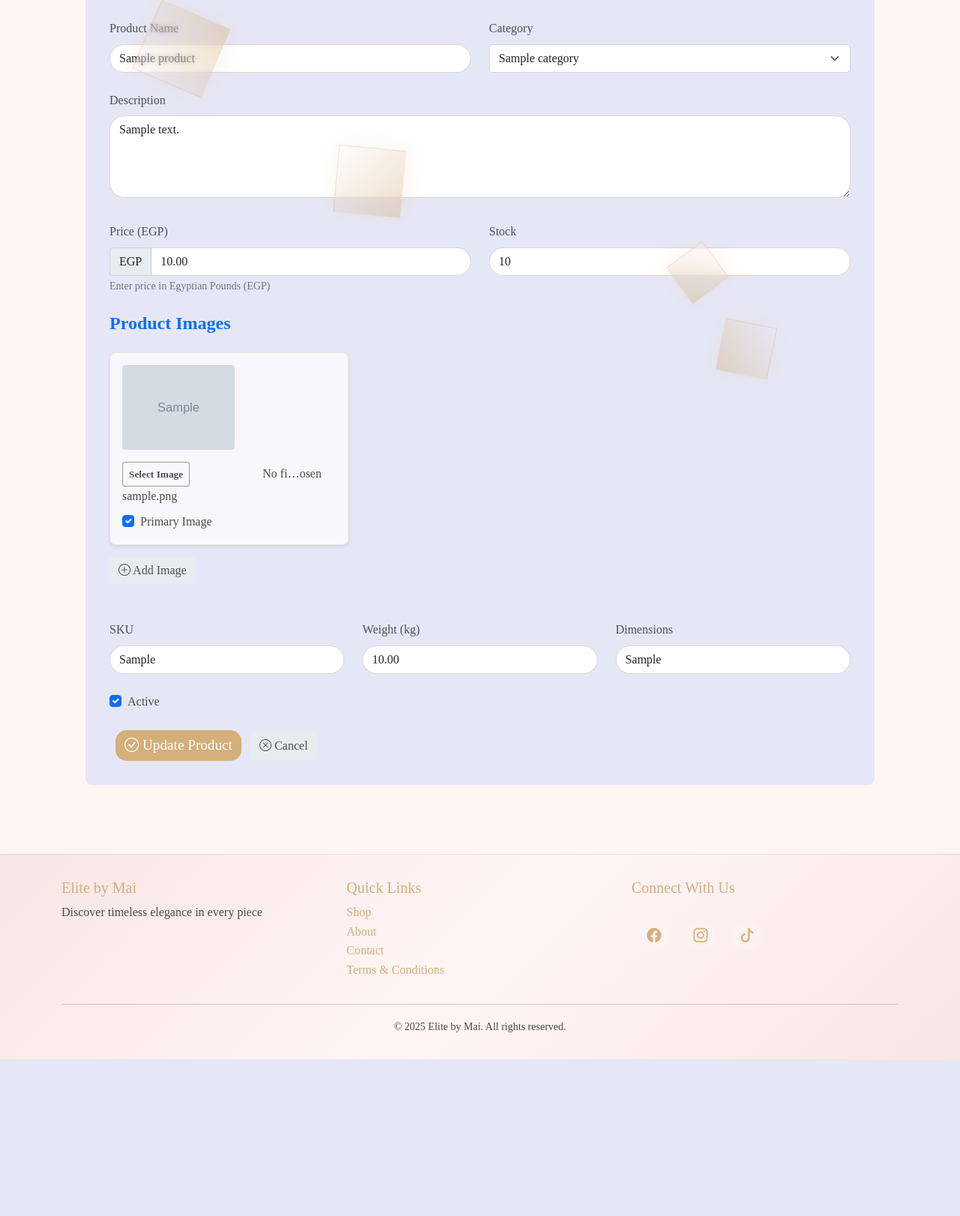
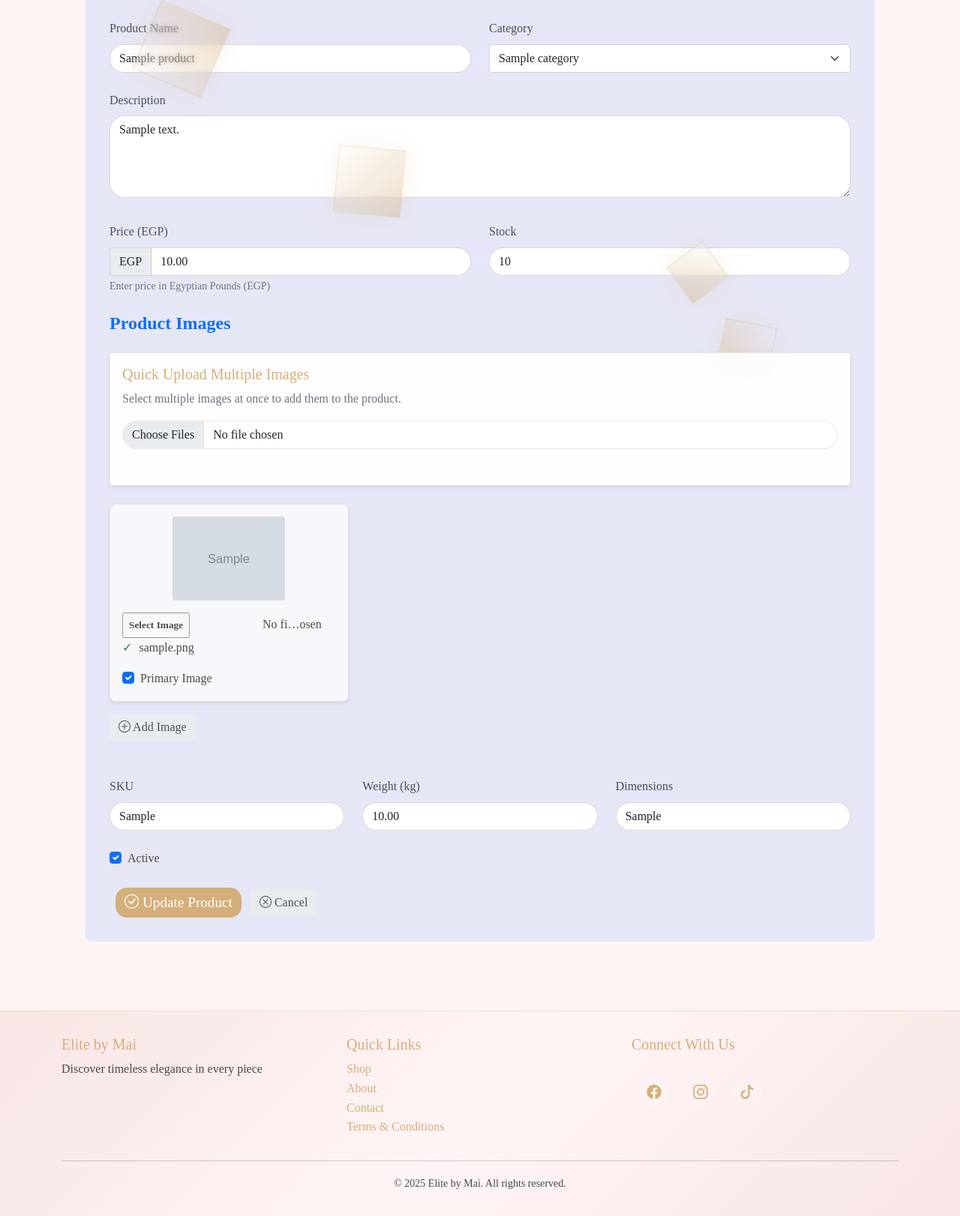
Before and after one commit to engziada/flask_ecommerce, a Flask app: page /admin/products/1/edit in a window 1280 px wide. Shown: the part 225-1847 px from the top of the page at 75% size. Before the commit the page ends 1638 px from the top, so only its background shows below. Run offline with Flask 3, Linux system fonts and the light colour scheme; a user stored in the database is signed in; tables that the repository leaves empty hold one stand-in row (values such as "Sample post"); grey boxes marked "Sample" are stand-in pictures; some libraries are stand-ins or nearby versions.

Commit message:
Styles hotfix 030325

```diff
--- a/app/admin/forms.py
+++ b/app/admin/forms.py
@@ -72,6 +72,10 @@ class ProductForm(FlaskForm):
     ])
     is_active = BooleanField('Active')
     images = FieldList(FormField(ProductImageForm), min_entries=1)
+    multiple_images = FileField('Upload Multiple Images', validators=[
+        Optional(),
+        FileAllowed(['jpg', 'jpeg', 'png', 'gif'], 'Only JPG, JPEG, PNG, and GIF images are allowed.')
+    ], render_kw={"multiple": True})
 
     def __init__(self, *args, **kwargs):
         """Initialize the form"""
--- a/app/static/css/style.css
+++ b/app/static/css/style.css
@@ -2032,4 +2032,38 @@ footer {
     .navbar .user-name {
         max-width: 150px;
     }
-}
+
+    .product-image-container {
+        height: 200px;
+    }
+
+    .product-image {
+        height: auto;
+        max-height: 100%;
+    }
+}
+
+@media (max-width: 575.98px) {
+    .product-image-container {
+        height: 180px;
+    }
+}
+
+/* File input styling for product images */
+.custom-file-label {
+    overflow: hidden;
+    text-overflow: ellipsis;
+    white-space: nowrap;
+}
+
+.custom-file-label .text-success {
+    margin-right: 5px;
+}
+
+.preview-image {
+    max-height: 150px;
+    width: auto;
+    display: block;
+    margin: 0 auto 15px;
+    object-fit: contain;
+}
--- a/app/static/js/product_form.js
+++ b/app/static/js/product_form.js
@@ -36,8 +36,11 @@ document.addEventListener('DOMContentLoaded', function() {
     function handleFileInput(input) {
         // Update label with filename
         const label = input.nextElementSibling;
+        if (label && label.classList.contains('custom-file-label')) {
             const fileName = input.files[0]?.name || 'Choose file';
-        label.textContent = fileName;
+            // Remove any existing checkmark
+            label.innerHTML = fileName;
+        }
 
         // Preview image
         if (input.files && input.files[0]) {
@@ -66,6 +69,12 @@ document.addEventListener('DOMContentLoaded', function() {
                 if (existingHidden) {
                     existingHidden.remove();
                 }
+
+                // Remove the "current image will be kept" message if it exists
+                const helpText = imageEntry.querySelector('.form-text.text-muted');
+                if (helpText) {
+                    helpText.remove();
+                }
             };
 
             reader.readAsDataURL(input.files[0]);
@@ -78,35 +87,96 @@ document.addEventListener('DOMContentLoaded', function() {
         });
     });
 
+    // Multiple Images Upload
+    const multipleImagesInput = document.getElementById('multiple_images');
+    const multipleImagesPreview = document.getElementById('multipleImagesPreview');
+
+    if (multipleImagesInput) {
+        multipleImagesInput.addEventListener('change', function() {
+            // Clear preview
+            multipleImagesPreview.innerHTML = '';
+
+            if (this.files && this.files.length > 0) {
+                // Show preview for each file
+                Array.from(this.files).forEach((file, index) => {
+                    const reader = new FileReader();
+
+                    reader.onload = function(e) {
+                        const previewDiv = document.createElement('div');
+                        previewDiv.classList.add('position-relative', 'mb-2');
+
+                        const img = document.createElement('img');
+                        img.src = e.target.result;
+                        img.classList.add('img-thumbnail');
+                        img.style.width = '100px';
+                        img.style.height = '100px';
+                        img.style.objectFit = 'contain';
+                        img.alt = file.name;
+
+                        previewDiv.appendChild(img);
+                        multipleImagesPreview.appendChild(previewDiv);
+                    };
+
+                    reader.readAsDataURL(file);
+
+                    // Create image entries for each file
+                    if (index === 0 && this.files.length > 0) {
+                        // Don't add new entries yet - we'll do it when the form is submitted
+                        // This prevents creating entries that might not be submitted
+                    }
+                });
+
+                // Show message about number of images selected
+                const messageDiv = document.createElement('div');
+                messageDiv.classList.add('alert', 'alert-info', 'mt-2');
+                messageDiv.textContent = `${this.files.length} image(s) selected. They will be added when you submit the form.`;
+                multipleImagesPreview.appendChild(messageDiv);
+            }
+        });
+    }
+
     // Add new image entry
     if (addImageBtn) {
         addImageBtn.addEventListener('click', function() {
+            addNewImageEntry();
+        });
+    }
+
+    // Function to add a new image entry
+    function addNewImageEntry() {
+        const colDiv = document.createElement('div');
+        colDiv.className = 'col-md-4';
+
         const template = `
-                <div class="card mb-3 image-entry">
+            <div class="card h-100 image-entry">
                 <div class="card-body">
                     <div class="custom-file mb-2">
-                            <input type="file" class="custom-file-input" name="images-${imageIndex}-image" accept="image/*">
-                            <label class="custom-file-label">Choose file</label>
+                        <input type="file" class="custom-file-input" name="images-${imageIndex}-image" id="images-${imageIndex}-image" accept="image/*">
+                        <label class="custom-file-label" for="images-${imageIndex}-image">Choose file</label>
                     </div>
                     <div class="form-check">
                         <input type="checkbox" class="form-check-input" name="images-${imageIndex}-is_primary" id="images-${imageIndex}-is_primary">
                         <label class="form-check-label" for="images-${imageIndex}-is_primary">Primary Image</label>
                     </div>
-                        <button type="button" class="btn btn-danger mt-2 remove-image">Remove</button>
+                    <button type="button" class="btn btn-danger btn-sm mt-2 remove-image">
+                        <i class="bi bi-trash"></i> Remove
+                    </button>
                 </div>
             </div>
         `;
-            imageContainer.insertAdjacentHTML('beforeend', template);
+
+        colDiv.innerHTML = template;
+        imageContainer.appendChild(colDiv);
         imageIndex++;
 
         // Add event listener to new file input
-            const newInput = imageContainer.lastElementChild.querySelector('.custom-file-input');
+        const newInput = colDiv.querySelector('.custom-file-input');
         newInput.addEventListener('change', function() {
             handleFileInput(this);
         });
 
         // Add event listener to new primary checkbox
-            const newCheckbox = imageContainer.lastElementChild.querySelector('.form-check-input');
+        const newCheckbox = colDiv.querySelector('.form-check-input');
         newCheckbox.addEventListener('change', function() {
             if (this.checked) {
                 document.querySelectorAll('.form-check-input[name$="is_primary"]').forEach(otherCheckbox => {
@@ -116,20 +186,64 @@ document.addEventListener('DOMContentLoaded', function() {
                 });
             }
         });
-        });
+
+        return colDiv;
     }
 
     // Handle remove button clicks
     document.addEventListener('click', function(e) {
-        if (e.target.classList.contains('remove-image')) {
-            e.target.closest('.image-entry').remove();
+        if (e.target.classList.contains('remove-image') || e.target.closest('.remove-image')) {
+            const entry = e.target.closest('.image-entry');
+            if (entry) {
+                const col = entry.closest('.col-md-4');
+                if (col) {
+                    col.remove();
+                } else {
+                    entry.remove();
+                }
+            }
         }
     });
 
-    // Form validation
+    // Form validation and submission
     const form = document.getElementById('productForm');
     if (form) {
         form.addEventListener('submit', function(event) {
+            // Process multiple images before submission
+            const multipleImagesInput = document.getElementById('multiple_images');
+            if (multipleImagesInput && multipleImagesInput.files && multipleImagesInput.files.length > 0) {
+                // Create entries for each file in the multiple images input
+                Array.from(multipleImagesInput.files).forEach((file, index) => {
+                    const newEntry = addNewImageEntry();
+
+                    // Create a new FileList-like object containing just this file
+                    const dataTransfer = new DataTransfer();
+                    dataTransfer.items.add(file);
+
+                    // Set the file to the input
+                    const fileInput = newEntry.querySelector('input[type="file"]');
+                    fileInput.files = dataTransfer.files;
+
+                    // Update the label
+                    const label = newEntry.querySelector('.custom-file-label');
+                    if (label) {
+                        label.textContent = file.name;
+                    }
+
+                    // Set the first image as primary if it's the only image
+                    if (index === 0 && document.querySelectorAll('.image-entry').length === 1) {
+                        const checkbox = newEntry.querySelector('.form-check-input');
+                        if (checkbox) {
+                            checkbox.checked = true;
+                        }
+                    }
+                });
+
+                // Clear the multiple images input to avoid duplicate uploads
+                multipleImagesInput.value = '';
+                multipleImagesPreview.innerHTML = '';
+            }
+
             if (!form.checkValidity()) {
                 event.preventDefault();
                 event.stopPropagation();
--- a/app/templates/admin/product_form.html
+++ b/app/templates/admin/product_form.html
@@ -76,6 +76,22 @@
             <div class="row mt-4">
                 <div class="col-12">
                     <h4>Product Images</h4>
+
+                    <!-- Multiple Image Upload -->
+                    <div class="card mb-4">
+                        <div class="card-body">
+                            <h5 class="card-title">Quick Upload Multiple Images</h5>
+                            <p class="text-muted">Select multiple images at once to add them to the product.</p>
+                            <div class="custom-file mb-3">
+                                {{ form.multiple_images(class="form-control", accept="image/*") }}
+                                <div id="multipleImagesPreview" class="d-flex flex-wrap gap-2 mt-3"></div>
+                                {% for error in form.multiple_images.errors %}
+                                    <div class="invalid-feedback d-block">{{ error }}</div>
+                                {% endfor %}
+                            </div>
+                        </div>
+                    </div>
+
                     <div id="image-container" class="row g-3">
                         {% for image_form in form.images %}
                         <div class="col-md-4">
@@ -92,7 +108,7 @@
                                         {{ image_form.image(class="custom-file-input") }}
                                         <label class="custom-file-label" for="{{ image_form.image.id }}">
                                             {% if product and product.images and loop.index0 < product.images.count() %}
-                                                {{ product.images[loop.index0].image_url.split('/')[-1] }}
+                                                <span class="text-success">✓</span> {{ product.images[loop.index0].image_url.split('/')[-1] }}
                                             {% else %}
                                                 Choose file
                                             {% endif %}
--- a/scripts/create_admin.py
+++ b/scripts/create_admin.py
@@ -21,8 +21,9 @@ def create_admin_user(username, email, password):
         # Check if user already exists
         user = User.query.filter_by(email=email).first()
         if user:
-            # If user exists, make them admin
+            # If user exists, make them admin and ensure they're active
             user.is_admin = True
+            user.status = 'active'
             print(f"Existing user {email} has been made admin")
         else:
             # Create new admin user
@@ -33,6 +34,7 @@ def create_admin_user(username, email, password):
                 password=password
             )
             user.is_admin = True
+            user.status = 'active'
             db.session.add(user)
 
         db.session.commit()
```
Also changed, not shown: other parts of app/static/css/style.css (+41 -41 lines). Lines whose indentation alone changed are shown as unchanged.
